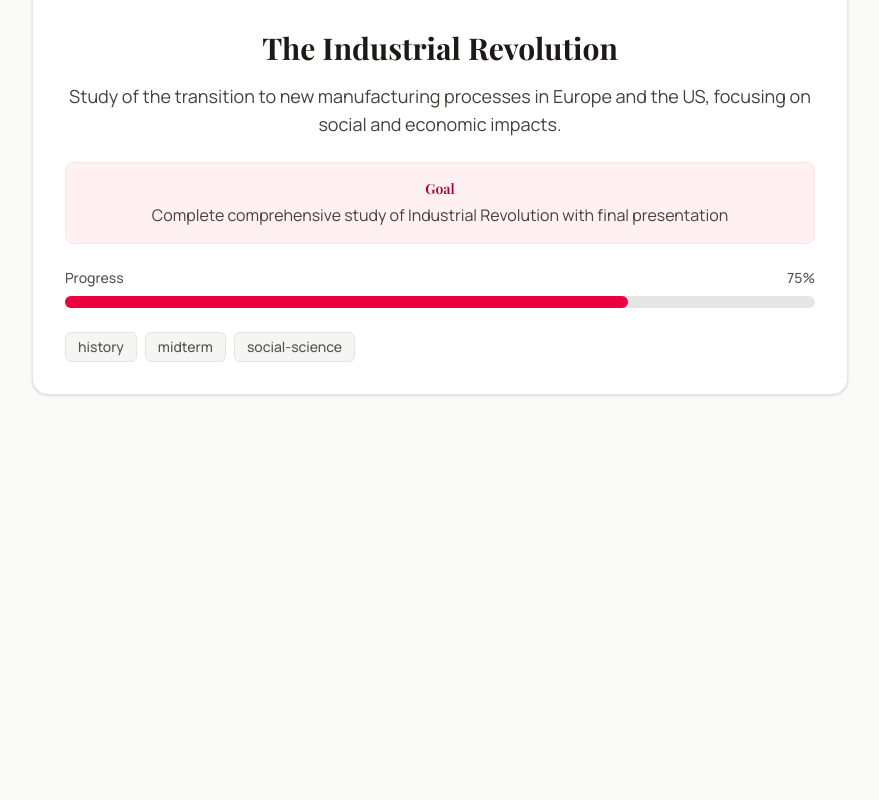
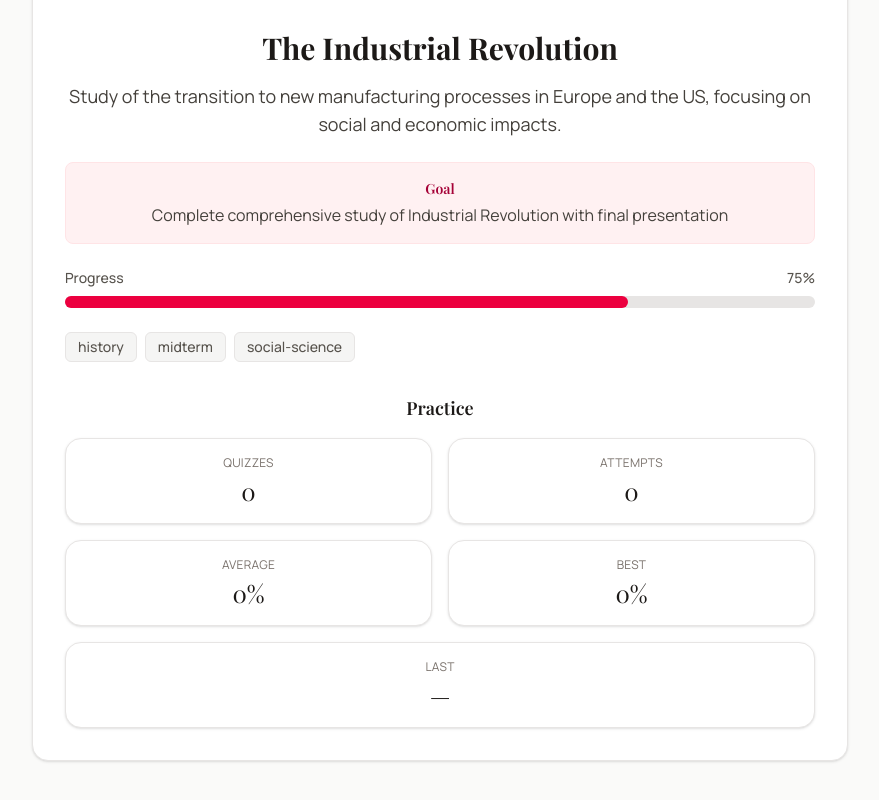
Before and after one commit to AlexandraFilina/knowledge-base, a React (Vite) app: page /projects/1 in a window 1280 px wide. Shown: the part 434-1234 px from the top of the page, without its empty margins (200-1079 px from the left). Before the commit the page ends 901 px from the top, so only its background shows below. Built offline with nearby package versions, Linux system fonts and the light colour scheme.

Commit message:
feat(overview): add practice statistics from quiz attempts

```diff
--- a/src/features/project/pages/project-page/OverviewTab.tsx
+++ b/src/features/project/pages/project-page/OverviewTab.tsx
@@ -1,10 +1,37 @@
+import { useState } from "react";
 import { IProject } from "../../interfaces/IProject";
+import { IQuiz } from "../../../../shared/storage/quizzesStorage";
+import {
+  loadQuizAttempts,
+  QuizAttempt,
+} from "../../../../shared/storage/quizAttemptsStorage";
 
 interface OverviewTabProps {
   project: IProject;
+  projectId: number;
+  quizzes: IQuiz[];
 }
 
-export function OverviewTab({ project }: OverviewTabProps) {
+export function OverviewTab({ project, projectId, quizzes }: OverviewTabProps) {
+  const [attempts] = useState<QuizAttempt[]>(() => loadQuizAttempts());
+
+  const projectQuizzes = quizzes.filter((q) => q.projectId === projectId);
+  const projectAttempts = attempts.filter((a) => a.projectId === projectId);
+
+  const totalQuizzes = projectQuizzes.length;
+  const totalAttempts = projectAttempts.length;
+  const scores = projectAttempts.map((a) => a.score);
+  const avgScore =
+    totalAttempts > 0
+      ? Math.round(scores.reduce((a, b) => a + b, 0) / totalAttempts)
+      : 0;
+  const bestScore = totalAttempts > 0 ? Math.max(...scores) : 0;
+  const sortedByDate = [...projectAttempts].sort(
+    (a, b) => new Date(b.createdAt).getTime() - new Date(a.createdAt).getTime()
+  );
+  const lastAttempt = sortedByDate[0] || null;
+  const lastScore = lastAttempt ? lastAttempt.score : null;
+
   return (
     <div>
       <h1 className="text-3xl font-bold text-stone-900 mb-4">
@@ -47,6 +74,46 @@ export function OverviewTab({ project }: OverviewTabProps) {
           </span>
         ))}
       </div>
+
+      <div className="mt-8">
+        <h2 className="text-lg font-semibold text-stone-900 mb-4">Practice</h2>
+        <div className="grid grid-cols-2 gap-4">
+          <div className="bg-white border border-stone-200 rounded-2xl shadow-sm p-4">
+            <p className="text-xs uppercase tracking-wide text-stone-500 mb-1">
+              Quizzes
+            </p>
+            <p className="font-serif text-2xl text-stone-900">{totalQuizzes}</p>
+          </div>
+          <div className="bg-white border border-stone-200 rounded-2xl shadow-sm p-4">
+            <p className="text-xs uppercase tracking-wide text-stone-500 mb-1">
+              Attempts
+            </p>
+            <p className="font-serif text-2xl text-stone-900">
+              {totalAttempts}
+            </p>
+          </div>
+          <div className="bg-white border border-stone-200 rounded-2xl shadow-sm p-4">
+            <p className="text-xs uppercase tracking-wide text-stone-500 mb-1">
+              Average
+            </p>
+            <p className="font-serif text-2xl text-stone-900">{avgScore}%</p>
+          </div>
+          <div className="bg-white border border-stone-200 rounded-2xl shadow-sm p-4">
+            <p className="text-xs uppercase tracking-wide text-stone-500 mb-1">
+              Best
+            </p>
+            <p className="font-serif text-2xl text-stone-900">{bestScore}%</p>
+          </div>
+          <div className="bg-white border border-stone-200 rounded-2xl shadow-sm p-4 col-span-2">
+            <p className="text-xs uppercase tracking-wide text-stone-500 mb-1">
+              Last
+            </p>
+            <p className="font-serif text-2xl text-stone-900">
+              {lastScore !== null ? `${lastScore}%` : "—"}
+            </p>
+          </div>
+        </div>
+      </div>
     </div>
   );
 }
--- a/src/pages/ProjectPage/ProjectPage.tsx
+++ b/src/pages/ProjectPage/ProjectPage.tsx
@@ -122,7 +122,13 @@ export default function ProjectPage() {
         </div>
 
         <div className="p-8">
-          {activeTab === "overview" && <OverviewTab project={project} />}
+          {activeTab === "overview" && (
+            <OverviewTab
+              project={project}
+              projectId={projectId}
+              quizzes={quizzes}
+            />
+          )}
 
           {activeTab === "goals" && (
             <GoalsTab project={project} onUpdateProject={handleUpdateProject} />
```
